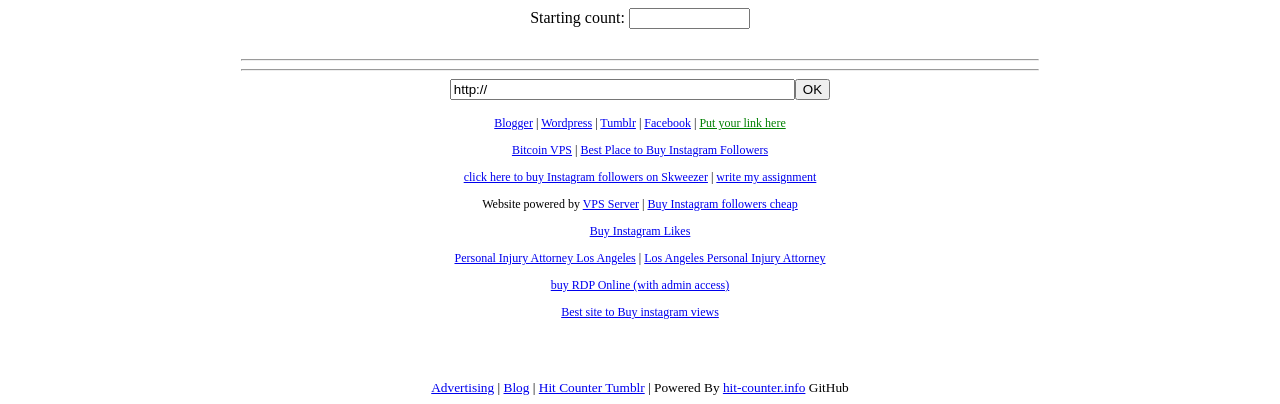
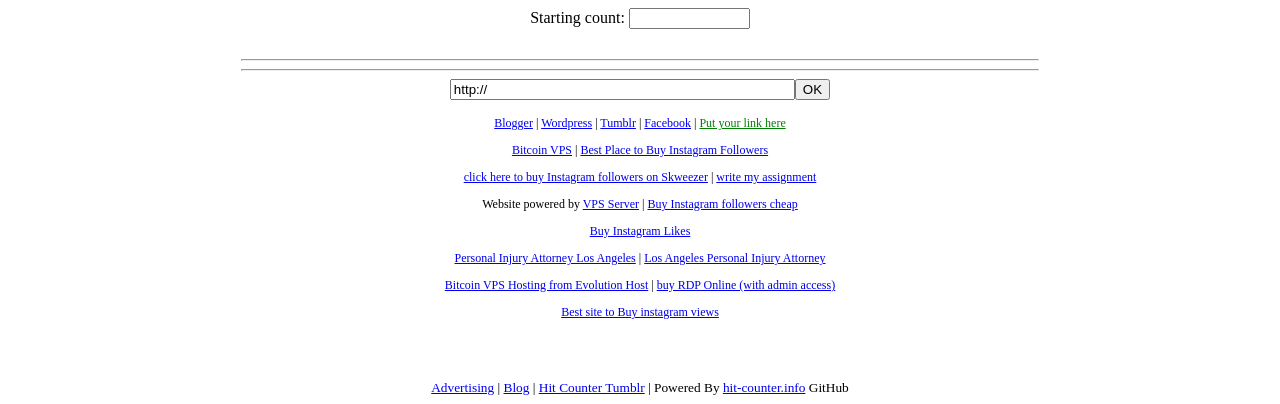
Before and after one commit to itrascastro/hit-counter.info, a plain HTML site: page index.html in a window 1280 px wide. Shown: the part 507-911 px from the top of the page. Drawn offline with Linux system fonts and the light colour scheme.

Commit message:
Revert "updated"
This reverts commit ac300fd0d2449bcf64cea30a7886627e06278bb2.

```diff
--- a/index.html
+++ b/index.html
@@ -157,7 +157,7 @@
                 <a href="https://www.losangelespersonalinjury.attorney/practice-areas/personal-injury-attorney-los-angeles/">Personal Injury Attorney Los Angeles</a> | <a href="https://www.losangelespersonalinjury.attorney">Los Angeles Personal Injury Attorney</a>
             </p>
 
-            <p><a href="https://www.routerhosting.com/buy-rdp/">buy RDP Online (with admin access)</a></p>
+            <p><a href="https://evolution-host.com/bitcoin-vps.php">Bitcoin VPS Hosting from Evolution Host</a> | <a href="https://www.routerhosting.com/buy-rdp/">buy RDP Online (with admin access)</a></p>
 
             <p><a href="https://www.leoboost.com/buy-instagram-views">Best site to Buy instagram views</a></p>
  </div>
```
